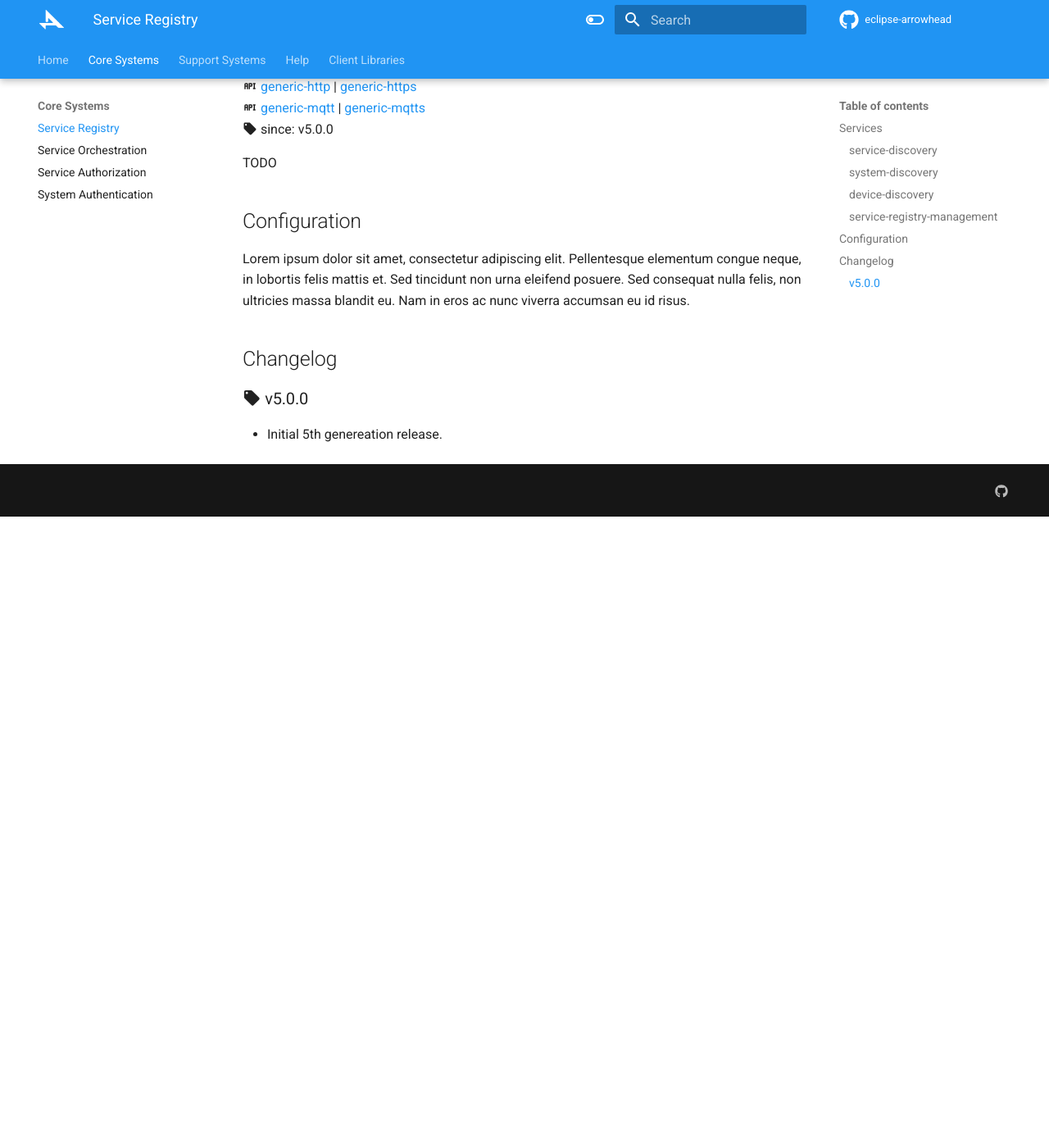
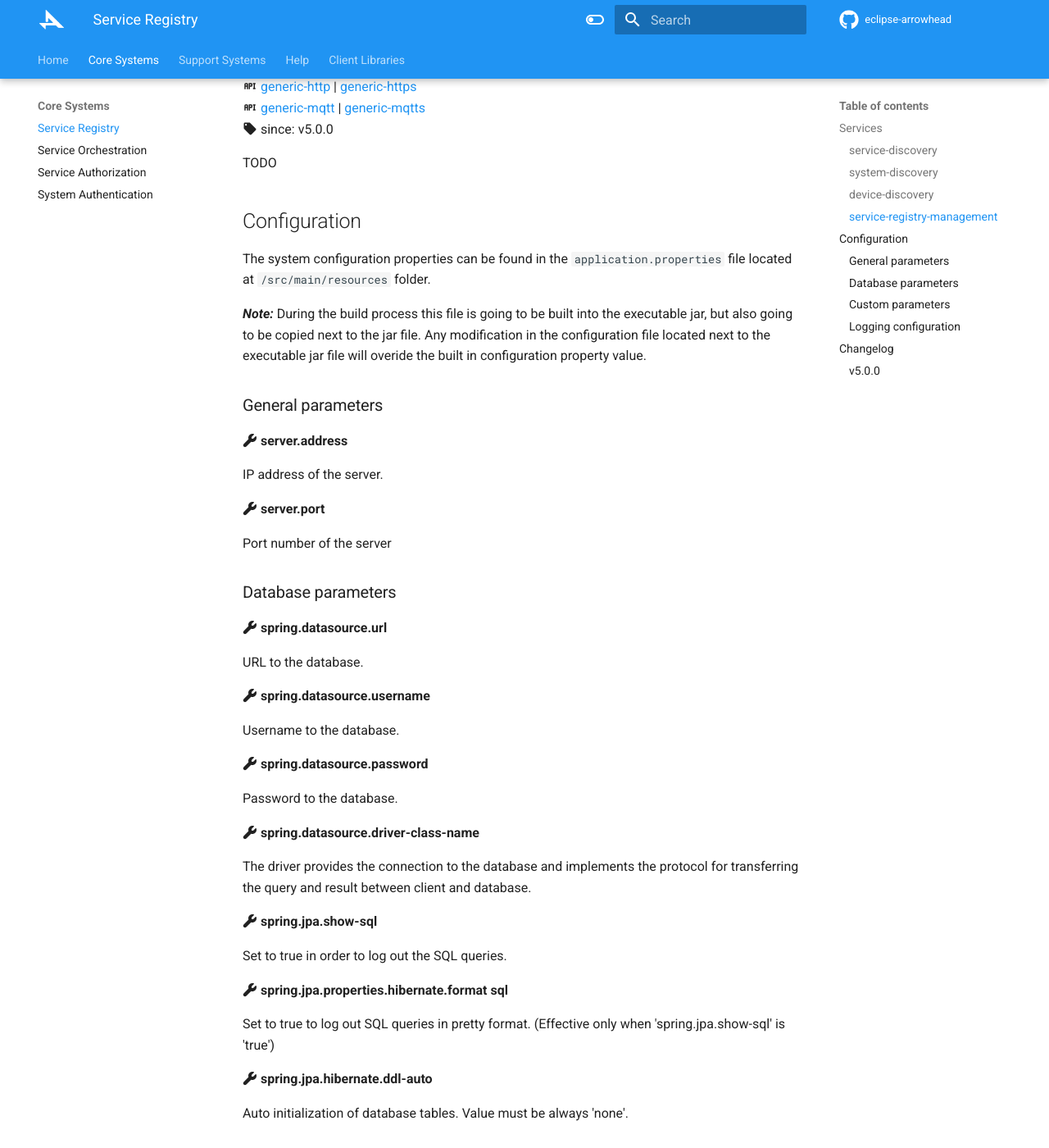
Before and after one commit to Aitia-IIOT/ah5-docs-java-spring, an MkDocs documentation site: the page built from docs/core_systems/service_registry.md, in a window 1280 px wide and 1400 px high, scrolled down 3629 px. Shown: the whole window at 82% size. Built offline with MkDocs 1.6.1 and Material for MkDocs 9.7.7, drawn with Linux system fonts in a browser that asks for light colours; before the commit the page ends 4259 px from its top, so only the background shows below that; some of the changed text lies outside the part shown.

Commit message:
mkdocs service registry and welcome pagea update

````diff
--- a/docs/core_systems/service_registry.md
+++ b/docs/core_systems/service_registry.md
@@ -120,10 +120,83 @@ TODO
 
 ## Configuration
 
-Lorem ipsum dolor sit amet, consectetur adipiscing elit. Pellentesque elementum congue neque, in lobortis felis mattis et. Sed tincidunt non urna eleifend posuere. Sed consequat nulla felis, non ultricies massa blandit eu. Nam in eros ac nunc viverra accumsan eu id risus.
+The system configuration properties can be found in the `application.properties` file located at `/src/main/resources` folder.
+
+**_Note:_** During the build process this file is going to be built into the executable jar, but also going to be copied next to the jar file. Any modification in the configuration file located next to the executable jar file will overide the built in configuration property value.
+
+### General parameters
+
+:fontawesome-solid-wrench: **server.address**
+
+IP address of the server.
+
+:fontawesome-solid-wrench: **server.port**
+
+Port number of the server
+
+### Database parameters
+
+:fontawesome-solid-wrench: **spring.datasource.url**
+
+URL to the database.
+
+:fontawesome-solid-wrench: **spring.datasource.username**
+
+Username to the database.
+
+:fontawesome-solid-wrench: **spring.datasource.password**
+
+Password to the database.
+
+:fontawesome-solid-wrench: **spring.datasource.driver-class-name**
+
+The driver provides the connection to the database and implements the protocol for transferring the query
+and result between client and database.
+
+:fontawesome-solid-wrench: **spring.jpa.show-sql**
+
+Set to true in order to log out the SQL queries.
+
+:fontawesome-solid-wrench: **spring.jpa.properties.hibernate.format sql**
+
+Set to true to log out SQL queries in pretty format. (Effective only when 'spring.jpa.show-sql' is 'true')
+
+:fontawesome-solid-wrench: **spring.jpa.hibernate.ddl-auto**
+
+Auto initialization of database tables. Value must be always 'none'.
+
+### Custom parameters
+
+TODO
+
+### Logging configuration
+
+The logging configuration properties can be found in the `log4j2.xml` file located at `src/main/resources`
+folder.
+
+**_Note:_** During the build process this file is going to be built into the executable jar, but it is also possible to
+override it from by an external file. For that use the following command when starting the system:
+```
+java -jar arrowhead-serviceregistry-x.x.x
+     -Dlog4j.configurationFile=path-to-external-file
+```
+
+:fontawesome-solid-wrench: **JDBC_LEVEL**
+
+Set this to change the level of log messages in the database. Levels: ALL, TRACE, DEBUG, INFO, WARN,
+ERROR, FATAL, OFF.
+
+:fontawesome-solid-wrench: **CONSOLE FILE LEVEL**
+
+Set this to change the level of log messages in consol and the log file. Levels: ALL, TRACE, DEBUG,
+INFO, WARN, ERROR, FATAL, OFF.
+
+:fontawesome-solid-wrench: **LOG_DIR**
+
+Set this to change the directory of log files.
 
 ## Changelog
 
-### :material-tag: v5.0.0
+#### :material-tag: v5.0.0
 
 - Initial 5th genereation release.
--- a/mkdocs.yml
+++ b/mkdocs.yml
@@ -3,7 +3,7 @@ repo_name: eclipse-arrowhead
 repo_url: https://github.com/eclipse-arrowhead
 nav:
   - Home:
-    - What is it?: home/what_is_it.md
+    - Welcome: home/welcome.md
     - Implementation: home/implementation.md
     - Getting Started: home/getting_started.md
     - Contribute: home/contribute.md
@@ -61,6 +61,8 @@ extra:
 
 markdown_extensions:
   - attr_list
+  - toc:
+      toc_depth: 4
   - pymdownx.emoji:
       emoji_index: !!python/name:material.extensions.emoji.twemoji
       emoji_generator: !!python/name:material.extensions.emoji.to_svg
````
Also changed, not shown: docs/home/welcome.md (added, +18 -0 lines), docs/index.md (added, +5 -0 lines), docs/home/what_is_it.md (deleted).
